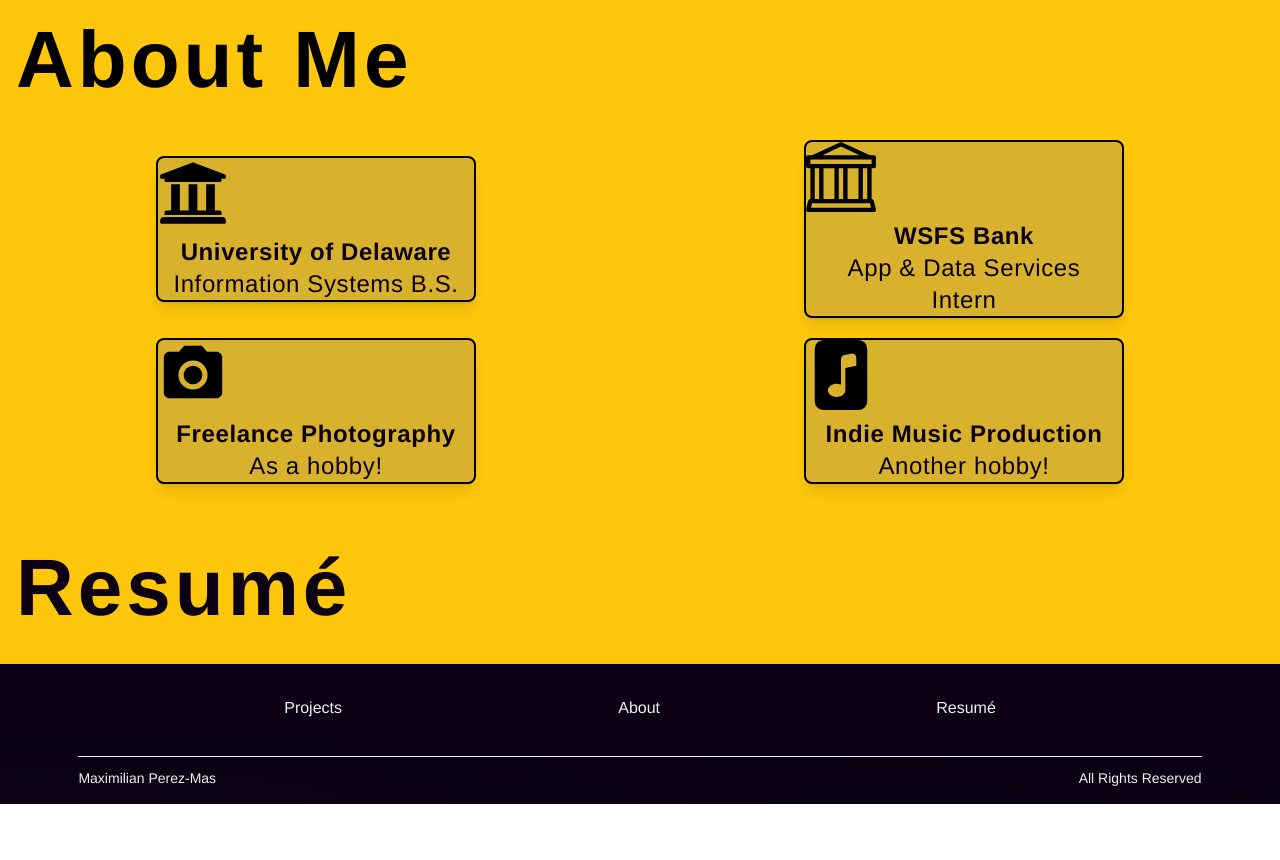
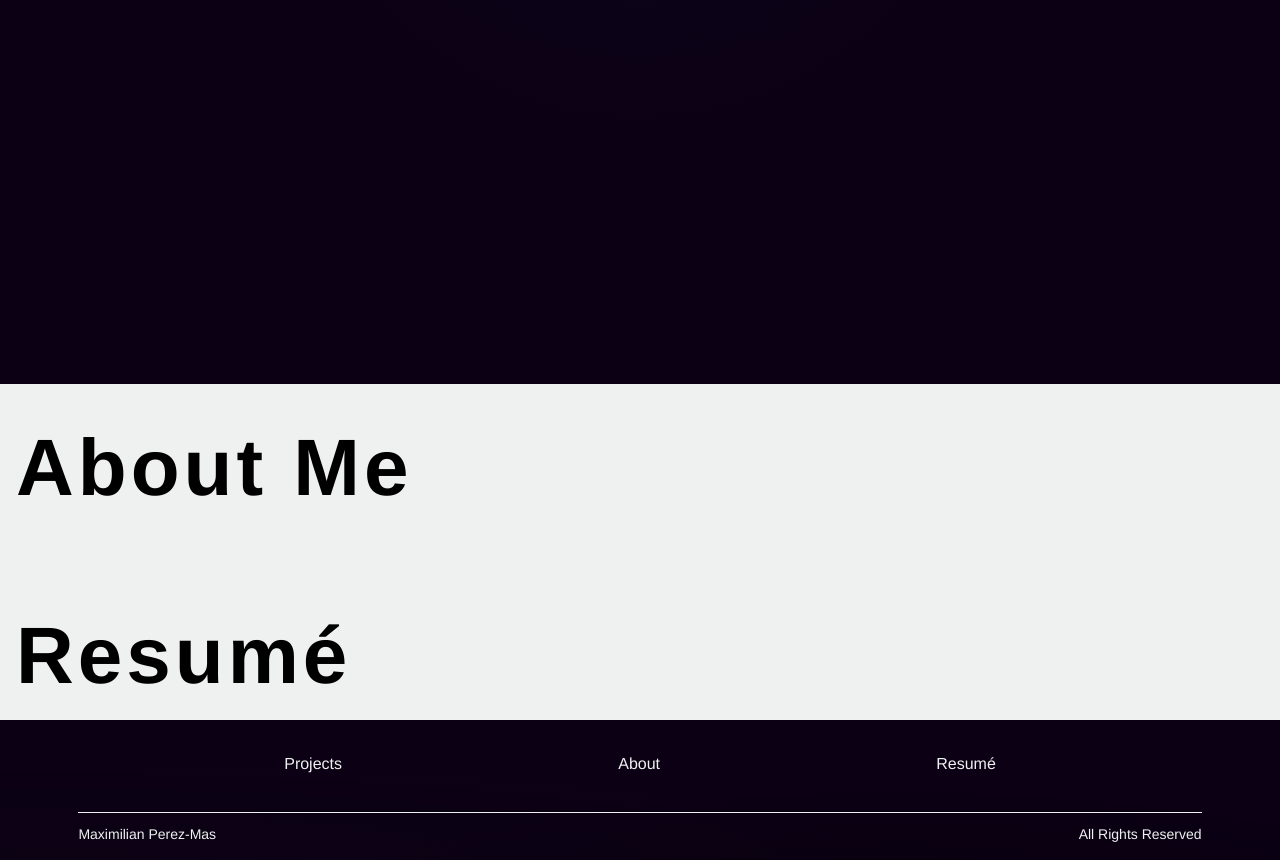
Before and after one commit to perezmas/portfolio, a React (Vite) app: page / in a window 1280 px wide. Shown: the part 1660-2520 px from the top of the page. Before the commit the page ends 2464 px from the top, so only its background shows below. Built offline with nearby package versions, Linux system fonts and the light colour scheme.

Commit message:
updated resume

```diff
--- a/src/components/About.jsx
+++ b/src/components/About.jsx
@@ -17,54 +17,24 @@ const AboutCard = ({icon, title, subtitle}) => {
 }
 const About = () => {
     return (
+
         <div className="gradient-bg-about text-left" id="about">
+            <div className="gradient-bg-about h-15">
+                <br />
+            </div>
             <div>
-                <a href="#about" className="py-1 text-center font-bold md:text-6xl xl:text-7xl text-5xl text-t-primary p-4 tracking-wider cursor-pointer">About Me</a>
+                <div>
+                    <a href="#about" className=" py-1 text-center font-bold md:text-6xl xl:text-7xl text-5xl text-t-primary p-4 tracking-wider cursor-pointer">About Me</a>
+                </div>
+                <div className="flex flex flex-col items-center md:justify-center w-full md:grid md:grid-cols-2 md:justify-items-center lg:grid lg:grid-cols-test lg:grid-row-t lg:justify-center md:gap-x-2 gap-y-2 lg:gap-x-4 lg:gap-y-3 py-5">
+                    {/* <AboutCard icon={<FaUniversity size={70}/>} title="University of Delaware" subtitle="Information Systems B.S."/>
+                    <AboutCard icon={<BsBank size={70} />} title="WSFS Bank" subtitle="App & Data Services Intern"/>
+                    <AboutCard icon={<MdPhotoCamera size={70} />} title="Freelance Photography" subtitle="As a hobby!"/>
+                    <AboutCard icon={<BsFileMusicFill size={70} />} title="Indie Music Production" subtitle="Another hobby!"/> */}
+                </div>
             </div>
-            <div className="flex flex flex-col items-center md:justify-center w-full md:grid md:grid-cols-2 md:justify-items-center lg:grid lg:grid-cols-test lg:grid-row-t lg:justify-center md:gap-x-2 gap-y-2 lg:gap-x-4 lg:gap-y-3 py-5">
-                {/* <div>
-                    <img src="" alt="about_me" decoding="async" data-nimg="intrinsic" className="pr-3 rounded-2xl filter drop-shadow-lg " />
-                </div>
-                <div className="flex">
-                    <div className="pr-4">
-                        <FaUniversity size={70}/>
-                    </div>
-                    <div className="text-xiketic text-center text-xl md:text-2xl tracking-wide pt-2">
-                        <h1 className="font-semibold px-2">University of Delaware</h1>
-                        <h1 className="px-2">Information Systems B.S.</h1>
-                    </div>
-                </div>
-                <div className="flex">
-                    <div className="">
-                        <BsBank size={70} />
-                    </div>
-                    <div className="text-xiketic text-center text-xl md:text-2xl tracking-wide pt-2">
-                        <h1 className="font-semibold px-2">WSFS Bank</h1>
-                        <h1 className="px-2">App & Data Services Intern</h1>
-                    </div>
-                </div>
-                <div className="flex">
-                    <div className="pr-4">
-                        <MdPhotoCamera size={70} />
-                    </div>
-                    <div className="text-xiketic text-center text-xl md:text-2xl tracking-wide pt-2">
-                        <h1 className="font-semibold px-2">Freelance Photography</h1>
-                        <h1 className="px-2">As a hobby!</h1>
-                    </div>
-                </div>
-                <div className="flex">
-                    <div className="pr-4">
-                        <BsFileMusicFill size={70} />
-                    </div>
-                    <div className="text-xiketic text-center text-xl md:text-2xl tracking-wide pt-2">
-                        <h1 className="font-semibold px-2">Indie Music Production</h1>
-                        <h1 className="px-2">Another hobby!</h1>
-                    </div>
-                </div> */}
-                <AboutCard icon={<FaUniversity size={70}/>} title="University of Delaware" subtitle="Information Systems B.S."/>
-                <AboutCard icon={<BsBank size={70} />} title="WSFS Bank" subtitle="App & Data Services Intern"/>
-                <AboutCard icon={<MdPhotoCamera size={70} />} title="Freelance Photography" subtitle="As a hobby!"/>
-                <AboutCard icon={<BsFileMusicFill size={70} />} title="Indie Music Production" subtitle="Another hobby!"/>
+            <div className="gradient-bg-about-me h-15">
+                <br />
             </div>
         </div>
     );
--- a/src/components/Footer.jsx
+++ b/src/components/Footer.jsx
@@ -2,10 +2,10 @@ const Footer = () => {
     return (
         <div className="w-full flex md:justify-center justify-between items-center flex-col p-4 gradient-bg-footer" id="footer">
             <div className="w-full flex sm:flex-row flex-col justify-between items-center my-4">
-                <div className="flex flex-1 justify-evenly items-center flex-wrap sm:mt-0 mt-5 w-full">
-                    <a href="#projects" className="text-cultured text-base text-center mx-2 cursor-pointer">Projects</a>
-                    <a href="#about" className="text-cultured text-base text-center mx-2 cursor-pointer">About</a>
-                    <a href="#resume" className="text-cultured text-base text-center mx-2 cursor-pointer">Resumé</a>
+                <div className="flex flex-1 justify-evenly items-center flex-wrap sm:mt-0 mt-5 w-full ">
+                    <a href="#projects" className="text-cultured text-base text-center mx-2 cursor-pointer hover:text-[#fec70c]">Projects</a>
+                    <a href="#about" className="text-cultured text-base text-center mx-2 cursor-pointer hover:text-[#fec70c]">About</a>
+                    <a href="#resume" className="text-cultured text-base text-center mx-2 cursor-pointer hover:text-[#fec70c]">Resumé</a>
                     {/*<a href="#contact" className="text-cultured text-base text-center mx-2 cursor-pointer">Contact</a>*/}
                 </div>
             </div>
--- a/src/components/Navbar.jsx
+++ b/src/components/Navbar.jsx
@@ -22,7 +22,7 @@ const Navbar = () => {
     return (
         <nav className="gradient-bg-navbar-2 w-full flex md:justify-center justify-between items-center pb-3 " id="navbar">
             <ul className="pt-3 sm:text-2xl md:text-xl md:flex hidden list-none flex-row justify-between items-center flex-initial text-white font-bold space-x-40">
-                {["Projects", "About", "Resume"].map((item, index) => (
+                {["Projects", "About", "Resumé"].map((item, index) => (
                     <NavbarItem key={item + index} title={item} classProps="lg:text-xl xl:text-3xl text-xl" />
                 ))}
             </ul>
@@ -38,7 +38,7 @@ const Navbar = () => {
                         <li className="text-xl w-full my-2">
                             <AiOutlineClose className="cursor-pointer" onClick={() => setToggleMenu(false)} />
                         </li>
-                        {["Projects", "About", "Resume"].map((item, index) => (
+                        {["Projects", "About", "Resumé"].map((item, index) => (
                             <NavbarItem key={item + index} title={item} classProps="my-2 font-bold text-xl" />
                         ))}
                     </ul>
--- a/src/components/Projects.jsx
+++ b/src/components/Projects.jsx
@@ -59,6 +59,9 @@ const Projects = () => {
                     <ProjectCard name="CryptoMax" description="This is a Web 3.0 app that implements solidity smart contracts in order to exchange Ethereum cryptocurrency to other user's wallets using Metamask." stack="JavaScript, Solidity, MetaMask, Alchemy API, Alchemy Blockchain API, React" demo="https://perezmas.github.io/ethereum/" code="https://github.com/perezmas/ethereum" image={cryptomax}/>
                 </div>
             </div>
+            <div className="h-96">
+                <br />
+            </div>
         </div>
     );
 }
--- a/src/components/Resume.jsx
+++ b/src/components/Resume.jsx
@@ -1,15 +1,16 @@
-import resume from "./files/resume.pdf"
+import React from 'react'
+import resume from './files/resume.pdf'
 
 const Resume = () => {
-    return (
-        <div className="gradient-bg-resume hover:bg-indigo-500 duration-300" id="resume">
-            <div className="font-display text-left font-bold text-xiketic md:text-6xl xl:text-7xl text-5xl text-t-primary p-4 tracking-wider cursor-pointer">
-                <a href="resume"></a>
-                <a href={resume} download="Maximilian_Perez-Mas_Resume">Resumé</a>
-            </div>
-
-        </div>
-    );
+  return (
+      <div className="gradient-bg-about text-left hover:bg-indigo-500 duration-300 hover:text-[#fec70c]" id="about">
+          <a href={resume} target="_blank" rel="noopener noreferrer">
+              <div id="resumé" className="py-1 text-left p-4 font-bold md:text-6xl xl:text-7xl text-5xl text-t-primary tracking-wider cursor-pointer">
+                  Resumé
+              </div>
+          </a>
+      </div>
+  )
 }
 
 export default Resume;
--- a/src/index.css
+++ b/src/index.css
@@ -171,7 +171,8 @@ a:active {
 
 .gradient-bg-about {
     /* background-color: #fec70c; */
-    background-color: #fec70c;
+    background-color: #EEF1EF;
+    /* background-image: linear-gradient(180deg, #000000, #0000007d , transparent 30%); */
 }
 
 .gradient-bg-header {
```
Also changed, not shown: 1 other file (tests, documents, lock files or other folders).
